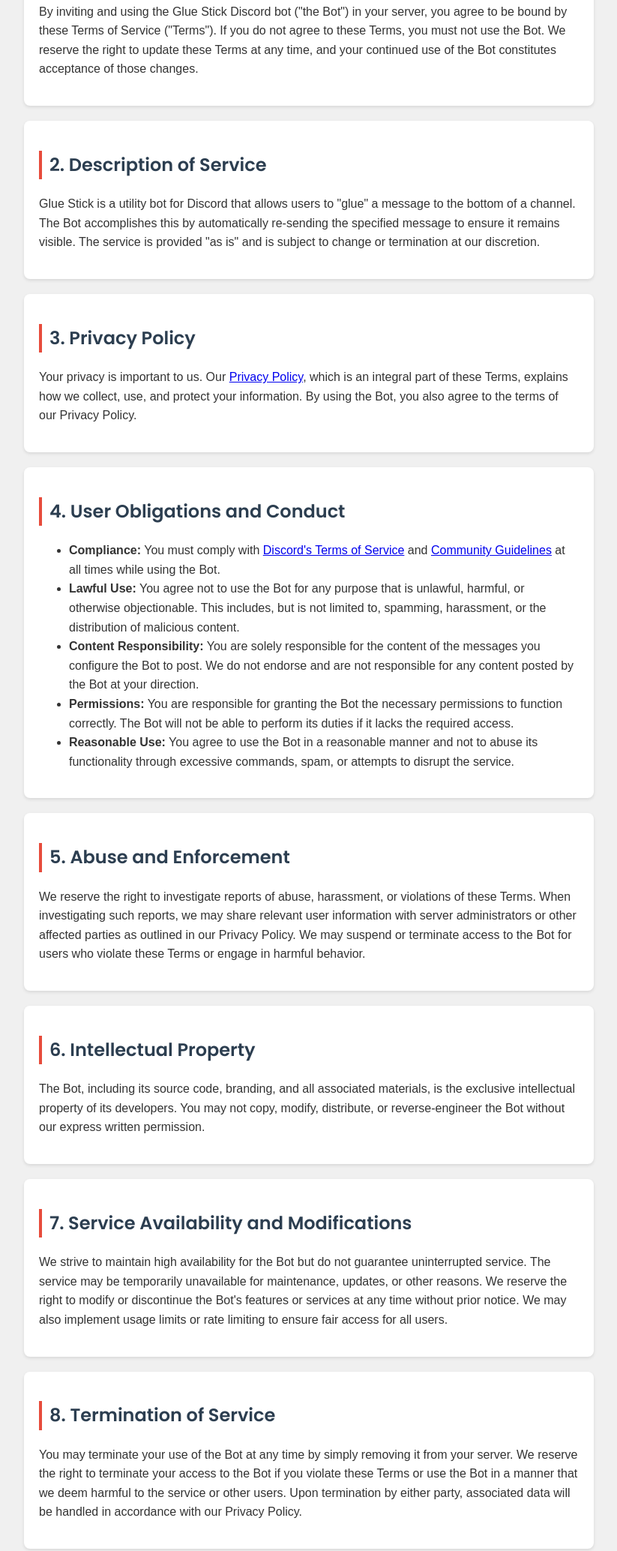
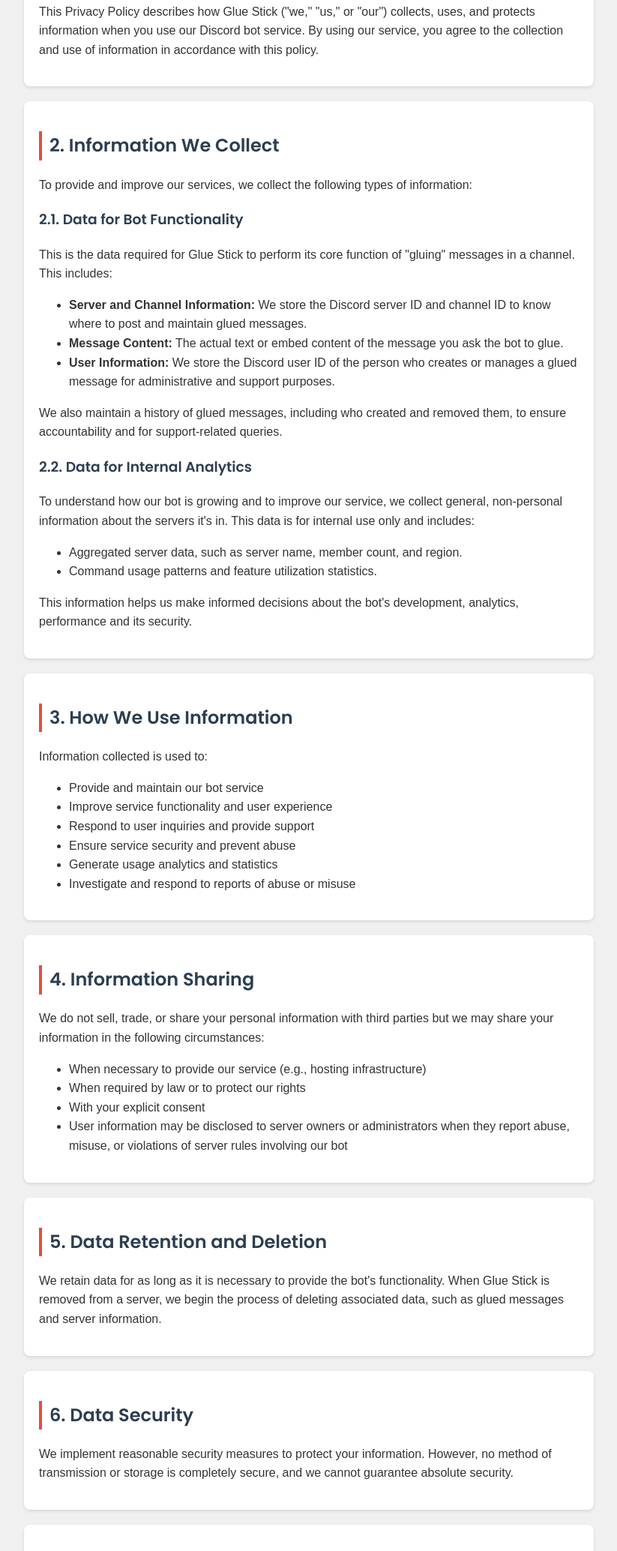
Before and after one commit to gluestickdad/gluestickdad.github.io, a plain HTML site: page privacy.html in a window 1280 px wide. Shown: the part 640-2708 px from the top of the page at 75% size, without its empty margins (228-1051 px from the left). Drawn offline with Linux system fonts and the light colour scheme.

Commit message:
Update privacy.html

```diff
--- a/privacy.html
+++ b/privacy.html
@@ -3,7 +3,7 @@
 <head>
     <meta charset="UTF-8">
     <meta name="viewport" content="width=device-width, initial-scale=1.0">
-    <title>Glue Stick Terms of Service</title>
+    <title>Glue Stick Privacy Policy</title>
     <link href="https://fonts.googleapis.com/css2?family=Poppins:wght@600&display=swap" rel="stylesheet">
     <style>
         * { box-sizing: border-box; }
@@ -88,85 +88,88 @@
     </header>
     <div class="menu">
         <a href="index.html">Home</a>
-        <a href="privacy.html">Privacy Policy</a>
-        <a href="tos.html" class="active">Terms of Service</a>
+        <a href="privacy.html" class="active">Privacy Policy</a>
+        <a href="tos.html">Terms of Service</a>
         <a href="commands.html">Commands</a>
         <a href="https://discord.com/oauth2/authorize?client_id=1247291758857949224&permissions=563931890838592&integration_type=0&scope=bot+applications.commands" target="_blank">Invite</a>
         <a href="https://discord.gg/dUZXnbQjGC" target="_blank">Support Server</a>
         <a href="https://top.gg/bot/1247291758857949224/vote" target="_blank">Vote for Us</a>
     </div>
 
-    <h1>Terms of Service</h1>
+    <h1>Privacy Policy</h1>
 
     <div class="section">
-        <h2>1. Acceptance of Terms</h2>
-        <p>By inviting and using the Glue Stick Discord bot ("the Bot") in your server, you agree to be bound by these Terms of Service ("Terms"). If you do not agree to these Terms, you must not use the Bot. We reserve the right to update these Terms at any time, and your continued use of the Bot constitutes acceptance of those changes.</p>
+        <h2>1. Introduction</h2>
+        <p>This Privacy Policy describes how Glue Stick ("we," "us," or "our") collects, uses, and protects information when you use our Discord bot service. By using our service, you agree to the collection and use of information in accordance with this policy.</p>
     </div>
 
     <div class="section">
-        <h2>2. Description of Service</h2>
-        <p>Glue Stick is a utility bot for Discord that allows users to "glue" a message to the bottom of a channel. The Bot accomplishes this by automatically re-sending the specified message to ensure it remains visible. The service is provided "as is" and is subject to change or termination at our discretion.</p>
+        <h2>2. Information We Collect</h2>
+        <p>To provide and improve our services, we collect the following types of information:</p>
+        <h3>2.1. Data for Bot Functionality</h3>
+        <p>This is the data required for Glue Stick to perform its core function of "gluing" messages in a channel. This includes:</p>
+        <ul>
+            <li><strong>Server and Channel Information:</strong> We store the Discord server ID and channel ID to know where to post and maintain glued messages.</li>
+            <li><strong>Message Content:</strong> The actual text or embed content of the message you ask the bot to glue.</li>
+            <li><strong>User Information:</strong> We store the Discord user ID of the person who creates or manages a glued message for administrative and support purposes.</li>
+        </ul>
+        <p>We also maintain a history of glued messages, including who created and removed them, to ensure accountability and for support-related queries.</p>
+        <h3>2.2. Data for Internal Analytics</h3>
+        <p>To understand how our bot is growing and to improve our service, we collect general, non-personal information about the servers it's in. This data is for internal use only and includes:</p>
+        <ul>
+            <li>Aggregated server data, such as server name, member count, and region.</li>
+            <li>Command usage patterns and feature utilization statistics.</li>
+        </ul>
+        <p>This information helps us make informed decisions about the bot's development, analytics, performance and its security.</p>
     </div>
 
     <div class="section">
-        <h2>3. Privacy Policy</h2>
-        <p>Your privacy is important to us. Our <a href="privacy.html">Privacy Policy</a>, which is an integral part of these Terms, explains how we collect, use, and protect your information. By using the Bot, you also agree to the terms of our Privacy Policy.</p>
-    </div>
-
-    <div class="section">
-        <h2>4. User Obligations and Conduct</h2>
+        <h2>3. How We Use Information</h2>
+        <p>Information collected is used to:</p>
         <ul>
-            <li><strong>Compliance:</strong> You must comply with <a href="https://discord.com/terms" target="_blank">Discord's Terms of Service</a> and <a href="https://discord.com/guidelines" target="_blank">Community Guidelines</a> at all times while using the Bot.</li>
-            <li><strong>Lawful Use:</strong> You agree not to use the Bot for any purpose that is unlawful, harmful, or otherwise objectionable. This includes, but is not limited to, spamming, harassment, or the distribution of malicious content.</li>
-            <li><strong>Content Responsibility:</strong> You are solely responsible for the content of the messages you configure the Bot to post. We do not endorse and are not responsible for any content posted by the Bot at your direction.</li>
-            <li><strong>Permissions:</strong> You are responsible for granting the Bot the necessary permissions to function correctly. The Bot will not be able to perform its duties if it lacks the required access.</li>
-            <li><strong>Reasonable Use:</strong> You agree to use the Bot in a reasonable manner and not to abuse its functionality through excessive commands, spam, or attempts to disrupt the service.</li>
+            <li>Provide and maintain our bot service</li>
+            <li>Improve service functionality and user experience</li>
+            <li>Respond to user inquiries and provide support</li>
+            <li>Ensure service security and prevent abuse</li>
+            <li>Generate usage analytics and statistics</li>
+            <li>Investigate and respond to reports of abuse or misuse</li>
         </ul>
     </div>
 
     <div class="section">
-        <h2>5. Abuse and Enforcement</h2>
-        <p>We reserve the right to investigate reports of abuse, harassment, or violations of these Terms. When investigating such reports, we may share relevant user information with server administrators or other affected parties as outlined in our Privacy Policy. We may suspend or terminate access to the Bot for users who violate these Terms or engage in harmful behavior.</p>
+        <h2>4. Information Sharing</h2>
+        <p>We do not sell, trade, or share your personal information with third parties but we may share your information in the following circumstances:</p>
+        <ul>
+            <li>When necessary to provide our service (e.g., hosting infrastructure)</li>
+            <li>When required by law or to protect our rights</li>
+            <li>With your explicit consent</li>
+            <li>User information may be disclosed to server owners or administrators when they report abuse, misuse, or violations of server rules involving our bot</li>
+        </ul>
     </div>
 
     <div class="section">
-        <h2>6. Intellectual Property</h2>
-        <p>The Bot, including its source code, branding, and all associated materials, is the exclusive intellectual property of its developers. You may not copy, modify, distribute, or reverse-engineer the Bot without our express written permission.</p>
+        <h2>5. Data Retention and Deletion</h2>
+        <p>We retain data for as long as it is necessary to provide the bot's functionality. When Glue Stick is removed from a server, we begin the process of deleting associated data, such as glued messages and server information.</p>
     </div>
 
     <div class="section">
-        <h2>7. Service Availability and Modifications</h2>
-        <p>We strive to maintain high availability for the Bot but do not guarantee uninterrupted service. The service may be temporarily unavailable for maintenance, updates, or other reasons. We reserve the right to modify or discontinue the Bot's features or services at any time without prior notice. We may also implement usage limits or rate limiting to ensure fair access for all users.</p>
+        <h2>6. Data Security</h2>
+        <p>We implement reasonable security measures to protect your information. However, no method of transmission or storage is completely secure, and we cannot guarantee absolute security.</p>
     </div>
 
     <div class="section">
-        <h2>8. Termination of Service</h2>
-        <p>You may terminate your use of the Bot at any time by simply removing it from your server. We reserve the right to terminate your access to the Bot if you violate these Terms or use the Bot in a manner that we deem harmful to the service or other users. Upon termination by either party, associated data will be handled in accordance with our Privacy Policy.</p>
+        <h2>7. Third-Party Services</h2>
+        <p>Our service operates on Discord's platform and may utilize third-party hosting or infrastructure services. These services have their own privacy policies and terms of service.</p>
     </div>
 
     <div class="section">
-        <h2>9. Limitation of Liability</h2>
-        <p>The Bot is provided "as is" and "as available" without any warranties, express or implied. In no event shall the developers of Glue Stick be liable for any direct, indirect, incidental, special, or consequential damages arising out of the use or inability to use the Bot. This includes, but is not limited to, loss of data, server disruption, or any other damages.</p>
+        <h2>8. Changes to This Policy</h2>
+        <p>We may update this Privacy Policy from time to time. We will notify users of significant changes by posting the updated policy with a new effective date. Continued use of our service constitutes acceptance of any changes.</p>
     </div>
 
     <div class="section">
-        <h2>10. Indemnification</h2>
-        <p>You agree to indemnify and hold harmless the developers of Glue Stick from any claims, damages, or expenses (including legal fees) arising from your use of the Bot, your violation of these Terms, or your violation of any rights of another party.</p>
-    </div>
-
-    <div class="section">
-        <h2>11. Governing Law</h2>
-        <p>These Terms shall be governed by and construed in accordance with applicable law, without regard to conflict of law provisions. Any disputes arising from these Terms or your use of the Bot shall be resolved through appropriate legal channels.</p>
-    </div>
-
-    <div class="section">
-        <h2>12. Severability</h2>
-        <p>If any provision of these Terms is found to be unenforceable or invalid, the remaining provisions shall continue to be valid and enforceable to the fullest extent permitted by law.</p>
-    </div>
-
-    <div class="section">
-        <h2>13. Contact Information</h2>
-        <p>If you have any questions about these Terms of Service, please contact us through our official <a href="https://discord.gg/dUZXnbQjGC" target="_blank">Support Server</a>.</p>
+        <h2>9. Contact Information</h2>
+        <p>For questions about this Privacy Policy or our data practices, please contact us through our <a href="https://discord.gg/dUZXnbQjGC" target="_blank">Support Server</a>.</p>
     </div>
 
     <footer>
```
